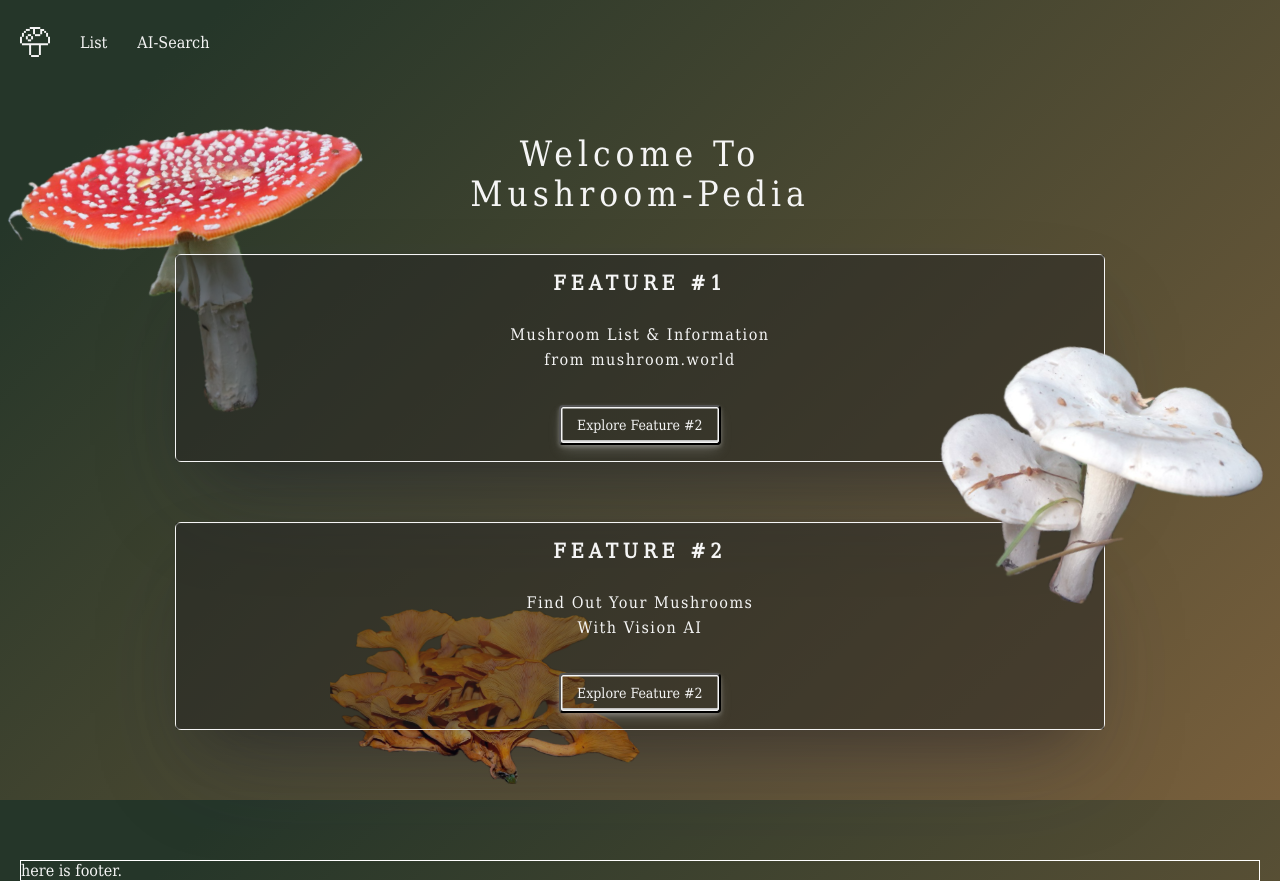
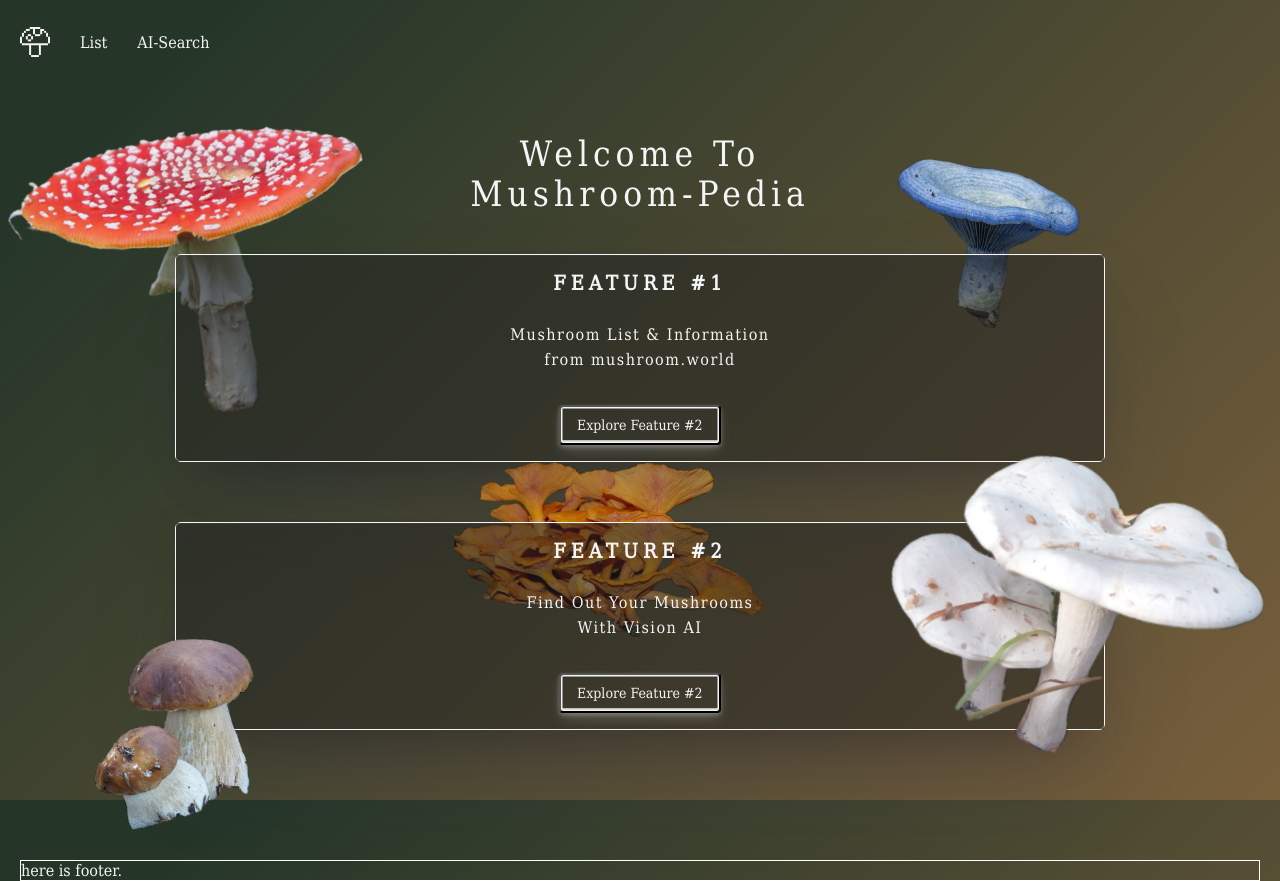
Before and after one commit to h01010/Mushroom-Pedia-FE, a React (Create React App) app: page /home in a window 1280 px wide. Built offline with nearby package versions, Linux system fonts and the light colour scheme.

Commit message:
feat: add more mushrooms

```diff
--- a/src/pages/Home/index.tsx
+++ b/src/pages/Home/index.tsx
@@ -8,6 +8,8 @@ import {
 import amanitamuscaria_img from '../../assets/images/amanitamuscaria_img.png';
 import leucocybeconnata_img from '../../assets/images/leucocybeconnata_img.png';
 import omphalotusolearius_img from '../../assets/images/omphalotusolearius_img.png';
+import lactariusIndigo_img from '../../assets/images/lactariusIndigo_img.png';
+import boletusEdulis_img from '../../assets/images/boletusEdulis_img.png';
 
 const Home = () => {
   return (
@@ -59,6 +61,18 @@ const Home = () => {
         alt="mushroom-img3"
         className="home__image--mushroom"
       />
+      <img
+        src={lactariusIndigo_img}
+        id="mushroom-img4"
+        alt="mushroom-img4"
+        className="home__image--mushroom"
+      />
+      <img
+        src={boletusEdulis_img}
+        id="mushroom-img5"
+        alt="mushroom-img5"
+        className="home__image--mushroom"
+      />
     </HomeBox>
   );
 };
--- a/src/pages/Home/style.js
+++ b/src/pages/Home/style.js
@@ -23,8 +23,8 @@ export const HomeBox = styled.div`
   }
 
   #mushroom-img2 {
-    width: 26%;
-    top: 35%;
+    width: 30%;
+    top: 50%;
     right: 0;
     z-index: 70;
     transform: rotate(10deg);
@@ -32,9 +32,24 @@ export const HomeBox = styled.div`
 
   #mushroom-img3 {
     width: 25%;
-    top: 70%;
-    left: 25%;
+    top: 50%;
+    left: 35%;
     z-index: -1;
+  }
+
+  #mushroom-img4 {
+    width: 15%;
+    top: 10%;
+    right: 15%;
+    z-index: -1;
+    transform: rotate(10deg);
+  }
+
+  #mushroom-img5 {
+    width: 15%;
+    bottom: 2%;
+    left: 5%;
+    transform: rotate(-20deg);
   }
 `;
 
```
Also changed, not shown: src/assets/images/boletusEdulis_img.png (added), src/assets/images/lactariusIndigo_img.png (added).
